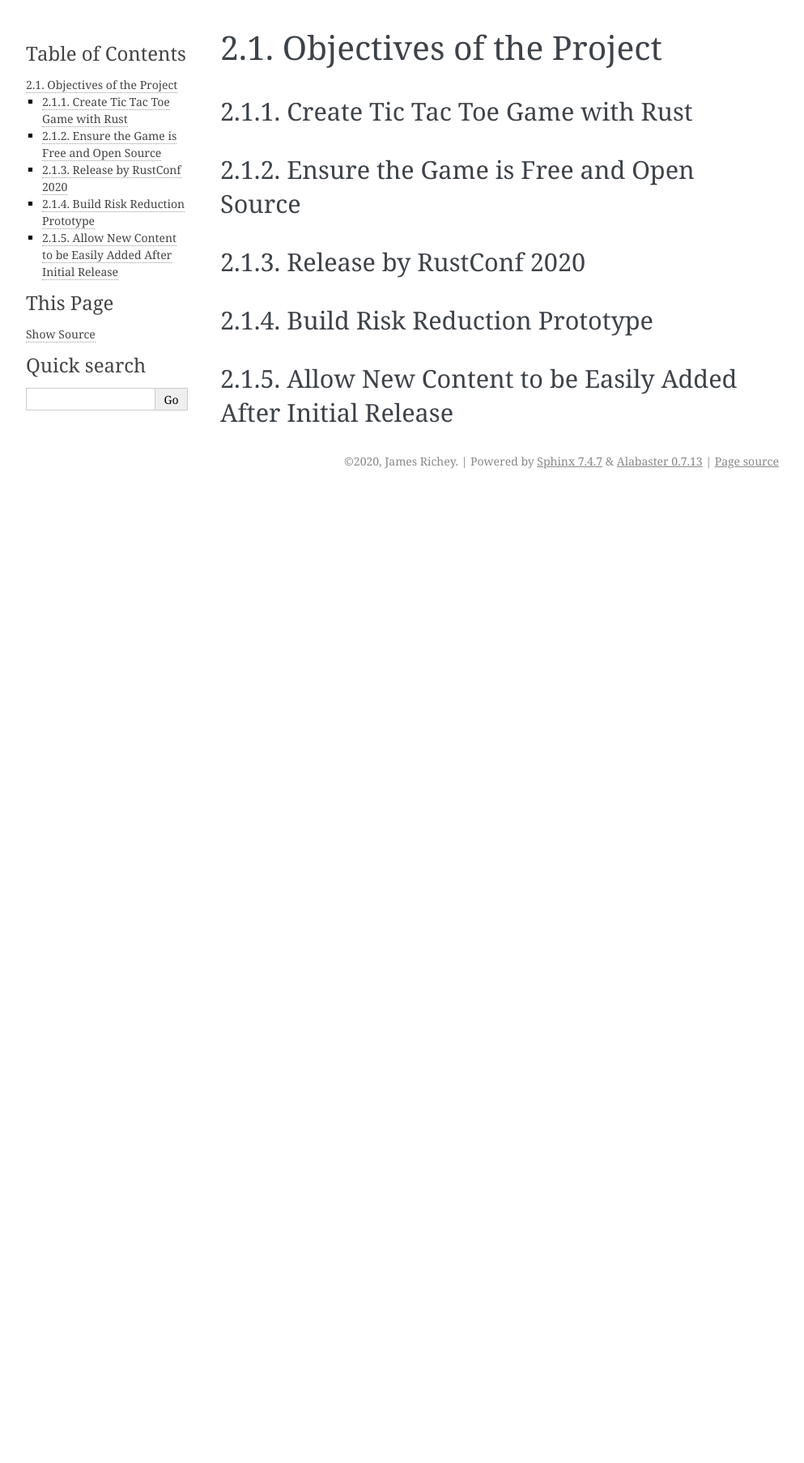
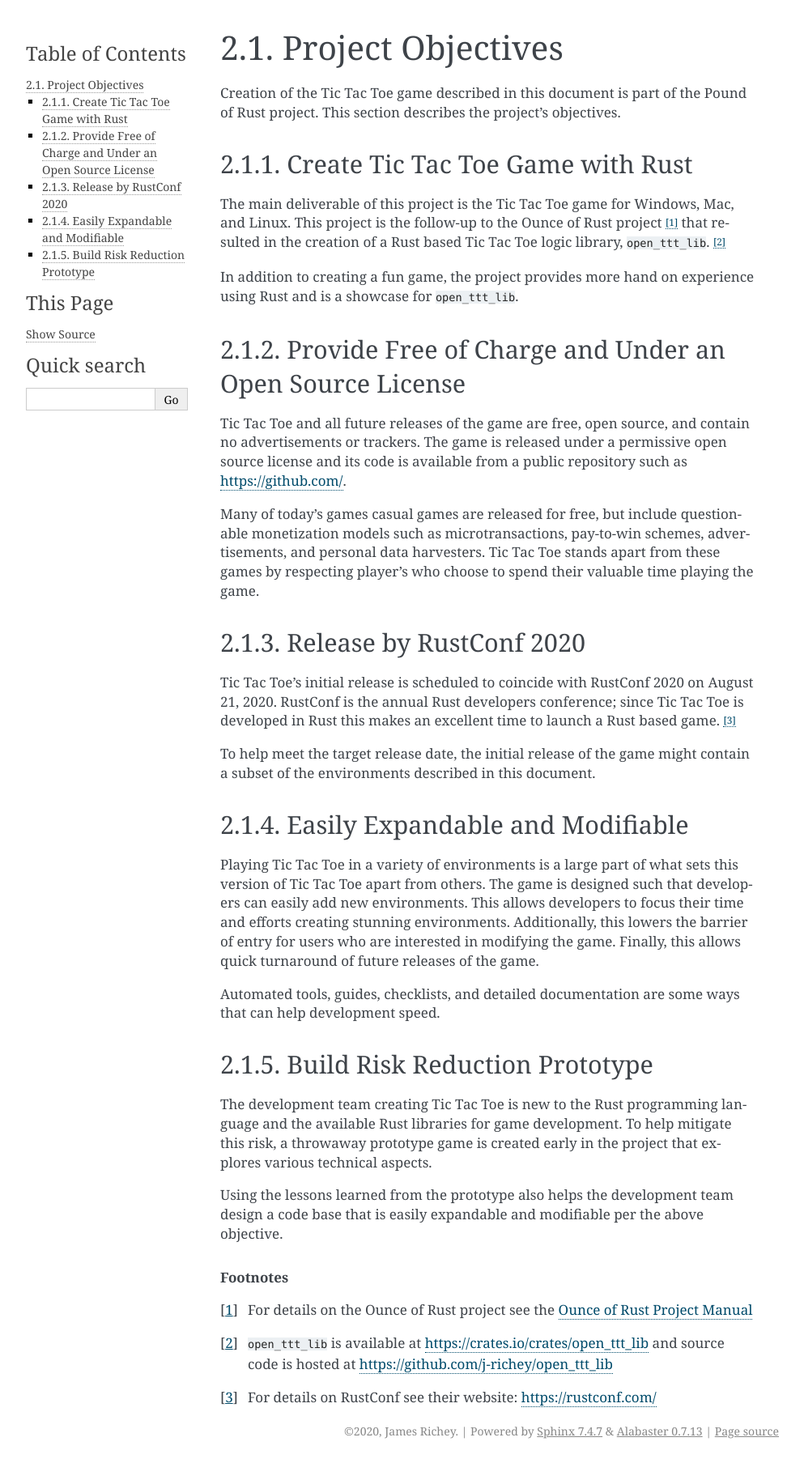
Before and after one commit to fossxo/fossxo-gdd, a Sphinx documentation site: the page built from source/overview/objectives.rst, in a window 1280 px wide. Shown: the whole page at 81% size, without its empty margins (148-1141 px from the left). Built offline with Sphinx 7.4.7, drawn with Linux system fonts in a browser that asks for light colours; pages that are not in the unit, such as notebooks, are missing from menus; before the commit the page ends 900 px from its top, so only the background shows below that.

Commit message:
Add details to the Project Objectives section
Details are added to each of the project's objectives. This commit also
updates the Scope of the Game intro part.

```diff
--- a/requirements.txt
+++ b/requirements.txt
@@ -1,3 +1,4 @@
+Jinja2
 PyYAML
 Sphinx
 sphinxcontrib-plantuml
--- a/source/overview/gameplay.rst
+++ b/source/overview/gameplay.rst
@@ -10,3 +10,4 @@
         total time of the run is displayed perhaps with splits for the
         previous levels. Note: time it takes the AI to move is not counted
         to remove variances in computers and such.
+        https://en.wikipedia.org/wiki/Speedrun
--- a/source/overview/objectives.rst
+++ b/source/overview/objectives.rst
@@ -1,37 +1,80 @@
-#########################
-Objectives of the Project
-#########################
+##################
+Project Objectives
+##################
+Creation of the Tic Tac Toe game described in this document is part of the
+Pound of Rust project. This section describes the project's objectives.
+
 
 =================================
 Create Tic Tac Toe Game with Rust
 =================================
+The main deliverable of this project is the Tic Tac Toe game for Windows, Mac,
+and Linux. This project is the follow-up to the Ounce of Rust project [#ounceOfRust]_
+that resulted in the creation of a Rust based Tic Tac Toe logic library,
+``open_ttt_lib``. [#openTTTlib]_
 
-=======================================
-Ensure the Game is Free and Open Source
-=======================================
+In addition to creating a fun game, the project provides more hand on experience
+using Rust and is a showcase for ``open_ttt_lib``.
+
+
+=======================================================
+Provide Free of Charge and Under an Open Source License
+=======================================================
+Tic Tac Toe and all future releases of the game are free, open source, and
+contain no advertisements or trackers. The game is released under a permissive
+open source license and its code is available from a public repository
+such as `<https://github.com/>`__.
+
+Many of today's games casual games are released for free, but include
+questionable monetization models such as microtransactions, pay-to-win schemes,
+advertisements, and personal data harvesters. Tic Tac Toe stands apart from
+these games by respecting player's who choose to spend their valuable time
+playing the game.
+
 
 ========================
 Release by RustConf 2020
 ========================
+Tic Tac Toe's initial release is scheduled to coincide with RustConf 2020
+on August 21, 2020. RustConf is the annual Rust developers conference; since
+Tic Tac Toe is developed in Rust this makes an excellent time to launch a Rust
+based game. [#rustconf]_
 
-..  TODO:
-    RustConf is August 21. 2020. https://rustconf.com/
+To help meet the target release date, the initial release of the game might
+contain a subset of the environments described in this document.
+
+
+================================
+Easily Expandable and Modifiable
+================================
+Playing Tic Tac Toe in a variety of environments is a large part of what sets
+this version of Tic Tac Toe apart from others. The game is designed such that
+developers can easily add new environments. This allows developers to focus
+their time and efforts creating stunning environments. Additionally, this
+lowers the barrier of entry for users who are interested in modifying the game.
+Finally, this allows quick turnaround of future releases of the game.
+
+Automated tools, guides, checklists, and detailed documentation are some ways
+that can help development speed.
 
 
 ==============================
 Build Risk Reduction Prototype
 ==============================
+The development team creating Tic Tac Toe is new to the Rust programming language
+and the available Rust libraries for game development. To help mitigate this
+risk, a throwaway prototype game is created early in the project that explores
+various technical aspects.
 
-..  TODO:
-    Using Rust is risky, create prototype to reduce risk.
-    This helps with the next objective also as we can come up with a better design.
+Using the lessons learned from the prototype also helps the development team
+design a code base that is easily expandable and modifiable per the above
+objective.
 
 
-==========================================================
-Allow New Content to be Easily Added After Initial Release
-==========================================================
+..  rubric:: Footnotes
 
-..  TODO:
-    - Ensure there are tools, guides, and documentation that allow for quick
-      development.
-    - Environments are a big part of the game, ensure these can be easily added.
+..  [#ounceOfRust] For details on the Ounce of Rust project see the
+        `Ounce of Rust Project Manual <https://j-richey.github.io/project-documentation/ounce-of-rust/>`__
+..  [#openTTTlib] ``open_ttt_lib`` is available at https://crates.io/crates/open_ttt_lib
+        and source code is hosted at https://github.com/j-richey/open_ttt_lib
+..  [#rustconf] For details on RustConf see their website: https://rustconf.com/
```
Also changed, not shown: source/introduction.rst (+9 -2 lines), source/technical-design.rst (+8 -0 lines), 3 other files.
